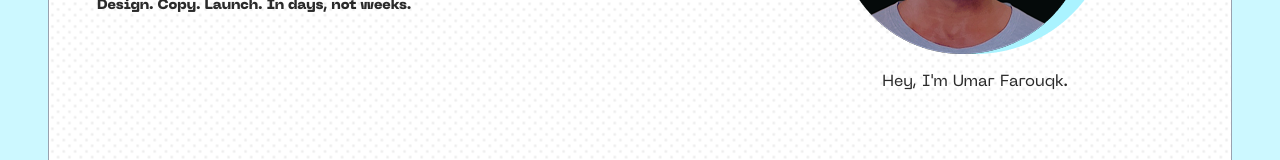
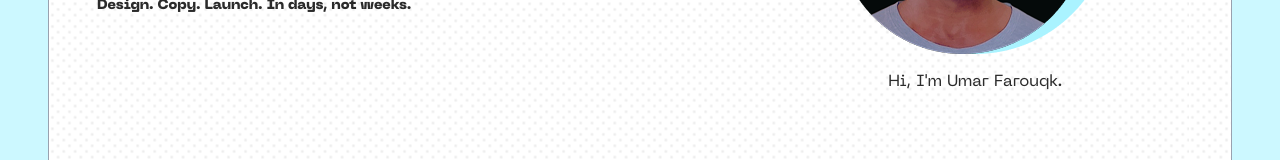
Before and after one commit to reality-farouqk/farouqkdesigns, a Next.js app: page / in a window 1280 px wide. Shown: the part 621-781 px from the top of the page. Built offline with nearby package versions, Linux system fonts and the light colour scheme.

Commit message:
fix: update greeting from "Hey" to "Hi" in Hero component

```diff
--- a/app/components/Hero.tsx
+++ b/app/components/Hero.tsx
@@ -63,7 +63,7 @@ Design. Copy. Launch. In days, not weeks.
                 className="w-full h-auto"
               />
             </span>
-            <p className="text-center mt-4">Hey, I&apos;m Umar Farouqk.</p>
+            <p className="text-center mt-4">Hi, I&apos;m Umar Farouqk.</p>
           </div>
         </ScrollRevealWrapper>
       </div>
```
